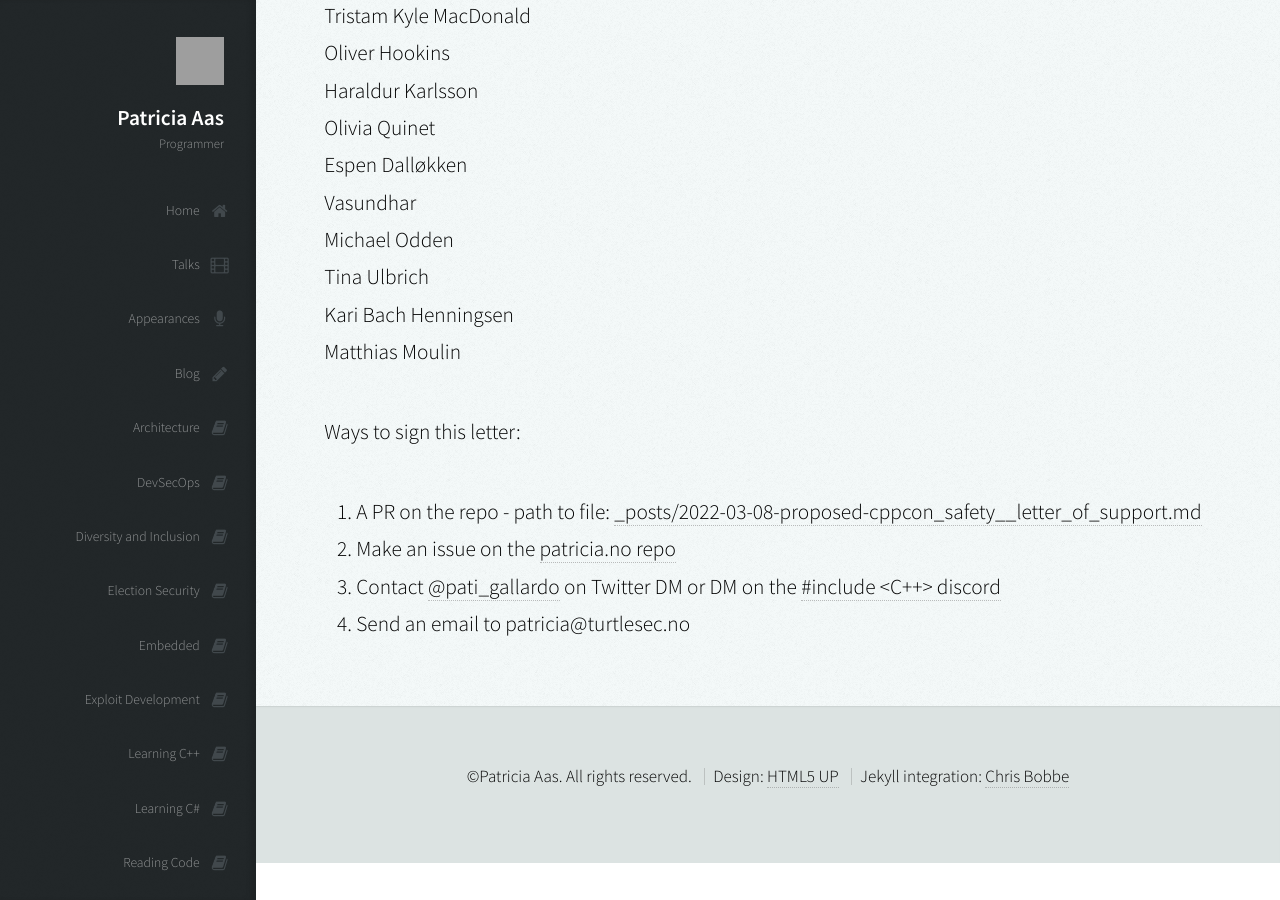
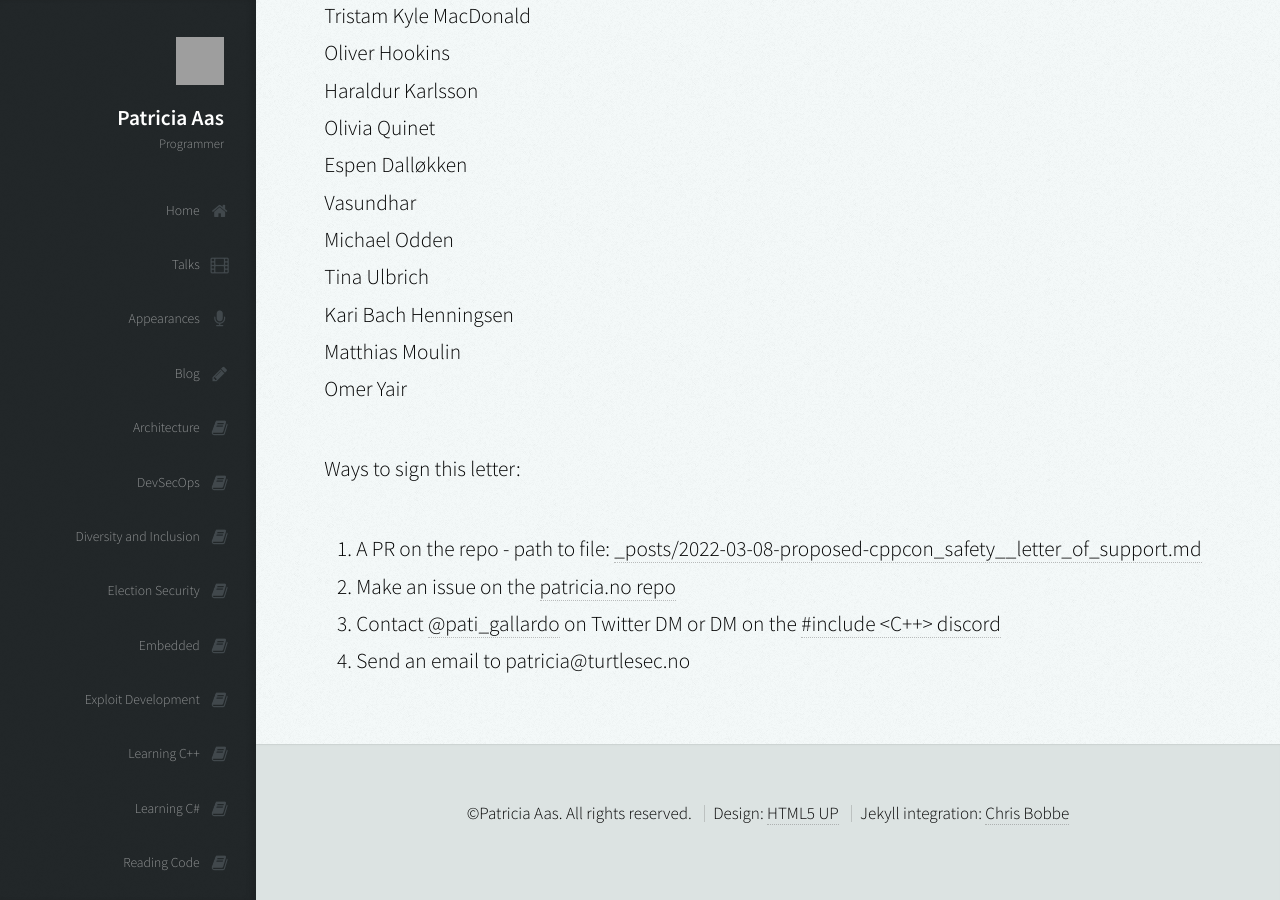
Before and after one commit to patricia-gallardo/patricia-gallardo.github.io, a Jekyll site: the page built from _posts/2022-03-08-proposed-cppcon_safety__letter_of_support.md, in a window 1280 px wide and 900 px high, scrolled down 6306 px. Built offline with Jekyll 4.4.1, drawn with Linux system fonts in a browser that asks for light colours; nearby versions of some CDN libraries; grey boxes are pictures that could not be loaded.

Commit message:
Update 2022-03-08-proposed-cppcon_safety__letter_of_support.md

```diff
--- a/_posts/2022-03-08-proposed-cppcon_safety__letter_of_support.md
+++ b/_posts/2022-03-08-proposed-cppcon_safety__letter_of_support.md
@@ -177,6 +177,7 @@ Michael Odden <br>
 Tina Ulbrich <br>
 Kari Bach Henningsen <br>
 Matthias Moulin <br>
+Omer Yair <br>
 
 
 Ways to sign this letter:
```
